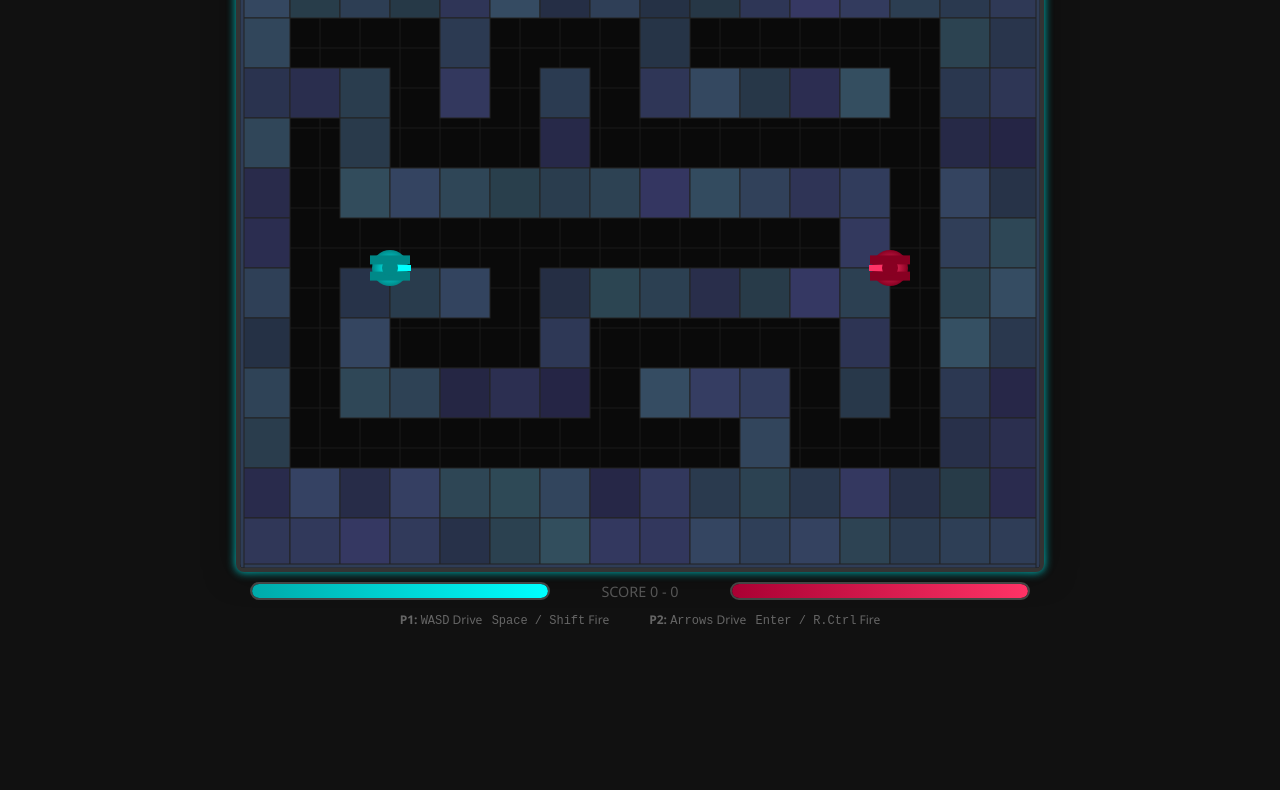
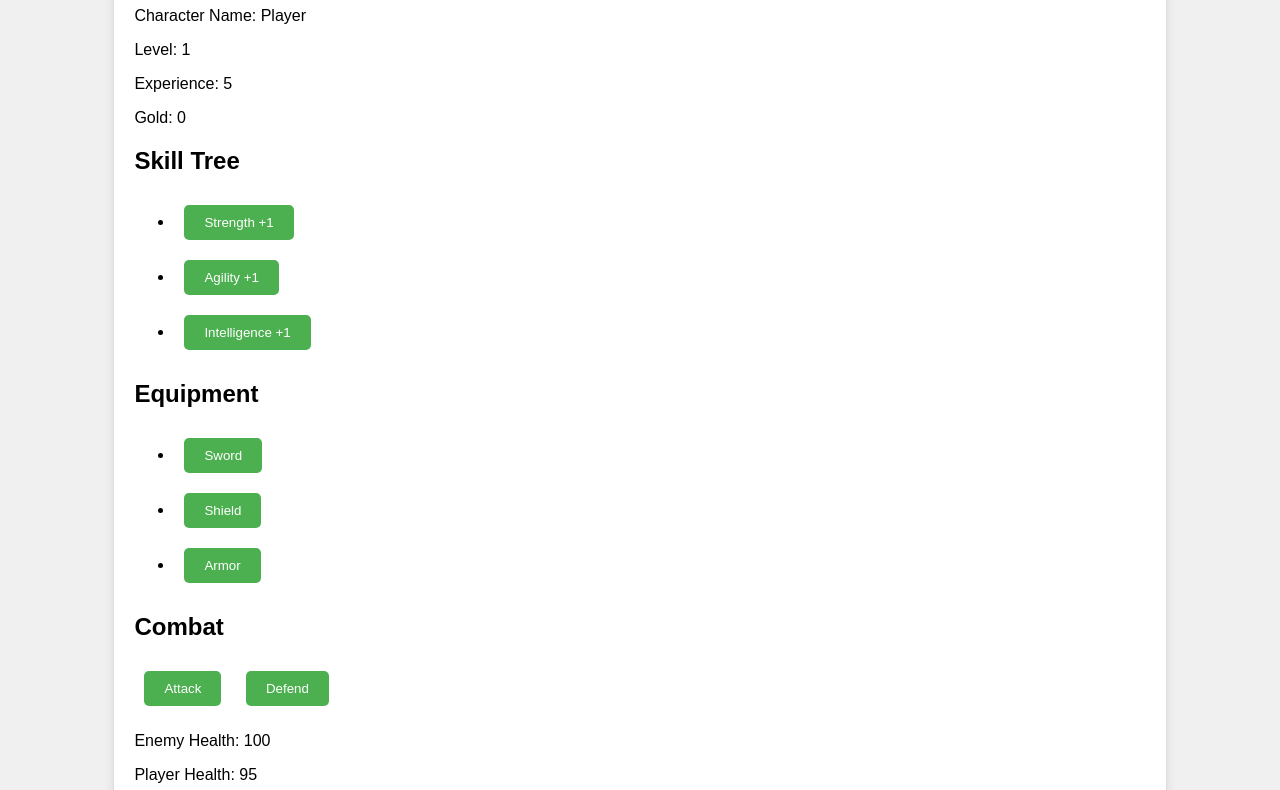
Before and after one commit to Hayplus123/random-things, a plain HTML site: page index.html in a window 1280 px wide. Shown: the part 134-924 px from the top of the page. Before the commit the page ends 800 px from the top, so only its background shows below. Drawn offline with Linux system fonts and the light colour scheme.

Commit message:
idle game?

```diff
--- a/index.html
+++ b/index.html
@@ -1,337 +1,215 @@
-html
 <!DOCTYPE html>
 <html lang="en">
 <head>
     <meta charset="UTF-8">
     <meta name="viewport" content="width=device-width, initial-scale=1.0">
-<title>Tank Duel - Auto Aim</title>
+    <title>Idle RPG</title>
     <style>
-  :root { --bg:#111; --p1:#00ffff; --p2:#ff3366; --wall:#444; --ui:#eee; }
-  * { margin:0; padding:0; box-sizing:border-box; user-select:none; }
-  body { background:var(--bg); color:var(--ui); font-family:'Segoe UI', sans-serif; display:flex; flex-direction:column; align-items:center; min-height:100vh; overflow:hidden; }
-  h1 { margin:10px 0 5px; font-size:1.5rem; letter-spacing:2px; text-shadow:0 0 10px var(--p1); }
-  .subtitle { color:#888; font-size:0.8rem; margin-bottom:10px; }
-  canvas { border:4px solid #333; border-radius:8px; box-shadow:0 0 30px rgba(0,0,0,0.5), 0 0 10px var(--p1); background:#0a0a0a; display:block; }
-  .hud { display:flex; justify-content:space-between; width:800px; margin-top:10px; padding:0 10px; font-size:0.9rem; }
-  .health-bar { width:300px; height:18px; background:#222; border:2px solid #444; border-radius:9px; overflow:hidden; position:relative; box-shadow:inset 0 0 5px #000; }
-  .health-fill { height:100%; transition:width 0.2s ease; border-radius:7px; }
-  #p1Health { background:linear-gradient(90deg, #00aaaa, #00ffff); box-shadow:0 0 10px var(--p1); }
-  #p2Health { background:linear-gradient(90deg, #aa0033, #ff3366); box-shadow:0 0 10px var(--p2); }
-  .label { position:absolute; width:100%; text-align:center; line-height:18px; font-weight:bold; text-shadow:0 0 3px #000; z-index:1; pointer-events:none; }
-  #winnerOverlay { position:fixed; top:0; left:0; width:100%; height:100%; background:rgba(0,0,0,0.9); display:none; flex-direction:column; align-items:center; justify-content:center; z-index:100; gap:20px; }
-  #winnerText { font-size:3rem; font-weight:bold; text-shadow:0 0 20px currentColor; animation:pop 0.5s cubic-bezier(0.175, 0.885, 0.32, 1.275); }
-  @keyframes pop { 0%{transform:scale(0);opacity:0} 100%{transform:scale(1);opacity:1} }
-  button { padding:15px 40px; font-size:1.2rem; background:linear-gradient(45deg, #222, #333); color:#fff; border:2px solid #555; border-radius:50px; cursor:pointer; transition:all 0.2s; font-family:inherit; letter-spacing:1px; }
-  button:hover { border-color:var(--p1); box-shadow:0 0 20px var(--p1); transform:scale(1.05); }
-  .controls-info { display:flex; gap:40px; margin-top:10px; font-size:0.75rem; color:#666; text-align:center; flex-wrap:wrap; justify-content:center; }
-  .kbd { background:#222; border:1px solid #444; padding:2px 6px; border-radius:4px; font-family:monospace; color:#aaa; }
-  .aim-indicator { color: #0f0; font-weight: bold; font-size: 0.7rem; }
+        body {
+            font-family: Arial, sans-serif;
+            background-color: #f0f0f0;
+        }
+
+        #game-container {
+            width: 80%;
+            margin: 40px auto;
+            padding: 20px;
+            background-color: #fff;
+            border: 1px solid #ddd;
+            border-radius: 10px;
+            box-shadow: 0 0 10px rgba(0, 0, 0, 0.1);
+        }
+
+        #character-info {
+            margin-bottom: 20px;
+        }
+
+        #skill-tree {
+            margin-bottom: 20px;
+        }
+
+        #equipment {
+            margin-bottom: 20px;
+        }
+
+        #combat {
+            margin-bottom: 20px;
+        }
+
+        button {
+            margin: 10px;
+            padding: 10px 20px;
+            border: none;
+            border-radius: 5px;
+            background-color: #4CAF50;
+            color: #fff;
+            cursor: pointer;
+        }
+
+        button:hover {
+            background-color: #3e8e41;
+        }
     </style>
 </head>
 <body>
-
-<h1>TANK DUEL <span class="aim-indicator">AUTO-AIM</span></h1>
-<div class="subtitle">Turrets lock automatically. Move. Dodge. Shoot.</div>
-
-<canvas id="game" width="800" height="600"></canvas>
-
-<div class="hud">
-  <div>
-    <div class="health-bar"><div id="p1Health" class="health-fill" style="width:100%"></div><span class="label">PLAYER 1</span></div>
+    <div id="game-container">
+        <h1>Idle RPG</h1>
+        <div id="character-info">
+            <p>Character Name: <span id="character-name">Player</span></p>
+            <p>Level: <span id="character-level">1</span></p>
+            <p>Experience: <span id="character-experience">0</span></p>
+            <p>Gold: <span id="character-gold">0</span></p>
         </div>
-  <div style="text-align:center; color:#555;">SCORE <span id="score">0 - 0</span></div>
-  <div style="text-align:right;">
-    <div class="health-bar"><div id="p2Health" class="health-fill" style="width:100%"></div><span class="label">PLAYER 2</span></div>
+        <div id="skill-tree">
+            <h2>Skill Tree</h2>
+            <ul>
+                <li><button id="strength-skill">Strength +1</button></li>
+                <li><button id="agility-skill">Agility +1</button></li>
+                <li><button id="intelligence-skill">Intelligence +1</button></li>
+            </ul>
+        </div>
+        <div id="equipment">
+            <h2>Equipment</h2>
+            <ul>
+                <li><button id="sword-equipment">Sword</button></li>
+                <li><button id="shield-equipment">Shield</button></li>
+                <li><button id="armor-equipment">Armor</button></li>
+            </ul>
+        </div>
+        <div id="combat">
+            <h2>Combat</h2>
+            <button id="attack-button">Attack</button>
+            <button id="defend-button">Defend</button>
+            <p>Enemy Health: <span id="enemy-health">100</span></p>
+            <p>Player Health: <span id="player-health">100</span></p>
         </div>
     </div>
+    <script>
+        let characterName = 'Player';
+        let characterLevel = 1;
+        let characterExperience = 0;
+        let characterGold = 0;
+        let strength = 1;
+        let agility = 1;
+        let intelligence = 1;
+        let sword = false;
+        let shield = false;
+        let armor = false;
+        let enemyHealth = 100;
+        let playerHealth = 100;
 
-<div class="controls-info">
-  <div><b>P1:</b> <kbd>WASD</kbd> Drive &nbsp; <kbd>Space / Shift</kbd> Fire</div>
-  <div><b>P2:</b> <kbd>Arrows</kbd> Drive &nbsp; <kbd>Enter / R.Ctrl</kbd> Fire</div>
-</div>
+        document.getElementById('character-name').innerHTML = characterName;
+        document.getElementById('character-level').innerHTML = characterLevel;
+        document.getElementById('character-experience').innerHTML = characterExperience;
+        document.getElementById('character-gold').innerHTML = characterGold;
 
-<div id="winnerOverlay">
-  <div id="winnerText">PLAYER 1 WINS</div>
-  <button onclick="resetGame()">REMATCH</button>
-</div>
+        document.getElementById('strength-skill').addEventListener('click', () => {
+            if (characterGold >= 10) {
+                characterGold -= 10;
+                strength++;
+                document.getElementById('character-gold').innerHTML = characterGold;
+            }
+        });
 
-<script>
-/* ==================== GAME CONSTANTS ==================== */
-const CVS = document.getElementById('game');
-const CTX = CVS.getContext('2d');
-const W = CVS.width, H = CVS.height;
-const FRICTION = 0.96;
-const ACCEL = 0.35;
-const BULLET_SPEED = 14;
-const BULLET_COOLDOWN = 350; // ms
-const TANK_RADIUS = 18;
-const TURRET_LEN = 24;
-const MAX_HEALTH = 100;
-const DAMAGE = 15;
-const KNOCKBACK = 6;
+        document.getElementById('agility-skill').addEventListener('click', () => {
+            if (characterGold >= 10) {
+                characterGold -= 10;
+                agility++;
+                document.getElementById('character-gold').innerHTML = characterGold;
+            }
+        });
 
-/* ==================== STATE ==================== */
-let p1, p2, bullets, walls, keys, scores, gameRunning, lastTime;
+        document.getElementById('intelligence-skill').addEventListener('click', () => {
+            if (characterGold >= 10) {
+                characterGold -= 10;
+                intelligence++;
+                document.getElementById('character-gold').innerHTML = characterGold;
+            }
+        });
 
-/* ==================== INIT ==================== */
-function resetGame() {
-  document.getElementById('winnerOverlay').style.display = 'none';
+        document.getElementById('sword-equipment').addEventListener('click', () => {
+            if (characterGold >= 50) {
+                characterGold -= 50;
+                sword = true;
+                document.getElementById('character-gold').innerHTML = characterGold;
+            }
+        });
 
-  p1 = createTank(150, H/2, 0, '#00ffff', '#008888');
-  p2 = createTank(W-150, H/2, Math.PI, '#ff3366', '#880022');
+        document.getElementById('shield-equipment').addEventListener('click', () => {
+            if (characterGold >= 50) {
+                characterGold -= 50;
+                shield = true;
+                document.getElementById('character-gold').innerHTML = characterGold;
+            }
+        });
 
-  bullets = [];
-  keys = {};
-  gameRunning = true;
-  lastTime = performance.now();
+        document.getElementById('armor-equipment').addEventListener('click', () => {
+            if (characterGold >= 50) {
+                characterGold -= 50;
+                armor = true;
+                document.getElementById('character-gold').innerHTML = characterGold;
+            }
+        });
 
-  walls = generateMaze();
+        document.getElementById('attack-button').addEventListener('click', () => {
+            let damage = strength * 2;
+            if (sword) {
+                damage *= 1.5;
+            }
+            enemyHealth -= damage;
+            document.getElementById('enemy-health').innerHTML = enemyHealth;
+            if (enemyHealth <= 0) {
+                characterExperience += 100;
+                characterGold += 50;
+                document.getElementById('character-experience').innerHTML = characterExperience;
+                document.getElementById('character-gold').innerHTML = characterGold;
+                enemyHealth = 100;
+                document.getElementById('enemy-health').innerHTML = enemyHealth;
+            }
+        });
 
-  requestAnimationFrame(loop);
+        document.getElementById('defend-button').addEventListener('click', () => {
+            let defense = agility * 2;
+            if (shield) {
+                defense *= 1.5;
             }
+            playerHealth += defense;
+            document.getElementById('player-health').innerHTML = playerHealth;
+            if (playerHealth > 100) {
+                playerHealth = 100;
+                document.getElementById('player-health').innerHTML = playerHealth;
+            }
+        });
 
-function createTank(x, y, angle, color, darkColor) {
-  return {
-    x, y, vx:0, vy:0, angle, turretAngle: angle,
-    color, darkColor,
-    health: MAX_HEALTH,
-    cooldown: 0,
-    radius: TANK_RADIUS
-  };
+        setInterval(() => {
+            characterExperience += 1;
+            document.getElementById('character-experience').innerHTML = characterExperience;
+            if (characterExperience >= 100) {
+                characterLevel++;
+                characterExperience = 0;
+                document.getElementById('character-level').innerHTML = characterLevel;
+                document.getElementById('character-experience').innerHTML = characterExperience;
             }
+        }, 1000);
 
-/* ==================== MAZE GENERATION ==================== */
-function generateMaze() {
-  const w = [];
-  const cols = 16, rows = 12;
-  const cw = W/cols, ch = H/rows;
-  const grid = Array.from({length:rows},()=>Array(cols).fill(1));
+        setInterval(() => {
+            enemyHealth += 1;
+            document.getElementById('enemy-health').innerHTML = enemyHealth;
+            if (enemyHealth > 100) {
+                enemyHealth = 100;
+                document.getElementById('enemy-health').innerHTML = enemyHealth;
+            }
+        }, 1000);
 
-  function carve(r,c) {
-    grid[r][c]=0;
-    const dirs=[[0,1],[1,0],[0,-1],[-1,0]].sort(()=>Math.random()-0.5);
-    for(const [dr,dc] of dirs){
-      const nr=r+dr*2, nc=c+dc*2;
-      if(nr>0&&nr<rows-1&&nc>0&&nc<cols-1&&grid[nr][nc]){
-        grid[r+dr][c+dc]=0; carve(nr,nc);
+        setInterval(() => {
+            playerHealth -= 1;
+            document.getElementById('player-health').innerHTML = playerHealth;
+            if (playerHealth <= 0) {
+                playerHealth = 0;
+                document.getElementById('player-health').innerHTML = playerHealth;
+                alert('Game Over!');
             }
-    }
-  }
-  carve(1,1);
-
-  for(let r=0;r<rows;r++) for(let c=0;c<cols;c++) if(grid[r][c])
-    w.push({x:c*cw, y:r*ch, w:cw, h:ch, color:`hsl(${200+Math.random()*40}, 30%, ${20+Math.random()*10}%)`});
-
-  w.push({x:0,y:0,w:W,h:4},{x:0,y:H-4,w:W,h:4},{x:0,y:0,w:4,h:H},{x:W-4,y:0,w:4,h:H});
-  return w;
-}
-
-/* ==================== INPUT ==================== */
-window.addEventListener('keydown', e=>{ keys[e.code]=true; if(['Space','ShiftLeft','ShiftRight','Enter','ControlRight'].includes(e.code)) e.preventDefault(); });
-window.addEventListener('keyup', e=> keys[e.code]=false);
-// Prevent context menu on right click (P2 shoot)
-window.addEventListener('contextmenu', e=>e.preventDefault());
-
-/* ==================== MAIN LOOP ==================== */
-function loop(ts) {
-  if(!gameRunning) return;
-  const dt = ts - lastTime; lastTime = ts;
-  update(dt);
-  draw();
-  requestAnimationFrame(loop);
-}
-
-/* ==================== UPDATE ==================== */
-function update(dt) {
-  // --- P1 Input (WASD) ---
-  let ax=0, ay=0;
-  if(keys['KeyW']) ay-=1;
-  if(keys['KeyS']) ay+=1;
-  if(keys['KeyA']) ax-=1;
-  if(keys['KeyD']) ax+=1;
-  moveTank(p1, ax, ay, dt);
-
-  // AUTO AIM at P2
-  p1.turretAngle = Math.atan2(p2.y - p1.y, p2.x - p1.x);
-
-  // Shoot (Space or Shift)
-  if((keys['Space'] || keys['ShiftLeft'] || keys['ShiftRight']) && p1.cooldown <= 0) {
-    shoot(p1); p1.cooldown = BULLET_COOLDOWN;
-  }
-  p1.cooldown -= dt;
-
-  // --- P2 Input (Arrows) ---
-  ax=0; ay=0;
-  if(keys['ArrowUp']) ay-=1;
-  if(keys['ArrowDown']) ay+=1;
-  if(keys['ArrowLeft']) ax-=1;
-  if(keys['ArrowRight']) ax+=1;
-  moveTank(p2, ax, ay, dt);
-
-  // AUTO AIM at P1
-  p2.turretAngle = Math.atan2(p1.y - p2.y, p1.x - p2.x);
-
-  // Shoot (Enter or Right Ctrl)
-  if((keys['Enter'] || keys['ControlRight']) && p2.cooldown <= 0) {
-    shoot(p2); p2.cooldown = BULLET_COOLDOWN;
-  }
-  p2.cooldown -= dt;
-
-  // --- Bullets ---
-  for(let i=bullets.length-1;i>=0;i--) {
-    const b=bullets[i];
-    b.x += b.vx * (dt/16); b.y += b.vy * (dt/16); b.life -= dt;
-
-    // Wall collision
-    let hitWall=false;
-    for(const wall of walls) if(rectCircleCollide(wall, b)) { hitWall=true; break; }
-    if(hitWall || b.life<=0 || b.x<0||b.x>W||b.y<0||b.y>H) { bullets.splice(i,1); continue; }
-
-    // Tank collision
-    const target = b.owner===p1 ? p2 : p1;
-    if(circleCollide(b, target)) {
-      target.health -= DAMAGE;
-      const ang = Math.atan2(target.y - b.y, target.x - b.x);
-      target.vx += Math.cos(ang) * KNOCKBACK;
-      target.vy += Math.sin(ang) * KNOCKBACK;
-      bullets.splice(i,1);
-      updateHUD();
-      if(target.health <= 0) endGame(b.owner);
-    }
-  }
-}
-
-function moveTank(t, ax, ay, dt) {
-  if(ax!==0 || ay!==0) {
-    const mag = Math.hypot(ax,ay);
-    t.vx += (ax/mag) * ACCEL * (dt/16);
-    t.vy += (ay/mag) * ACCEL * (dt/16);
-  }
-  t.vx *= FRICTION; t.vy *= FRICTION;
-  t.x += t.vx * (dt/16); t.y += t.vy * (dt/16);
-
-  // Wall Collision Response (Slide)
-  for(const wall of walls) resolveWallCollision(t, wall);
-  // Screen Bounds
-  t.x = Math.max(t.radius, Math.min(W-t.radius, t.x));
-  t.y = Math.max(t.radius, Math.min(H-t.radius, t.y));
-}
-
-function shoot(tank) {
-  bullets.push({
-    x: tank.x + Math.cos(tank.turretAngle) * (TANK_RADIUS+2),
-    y: tank.y + Math.sin(tank.turretAngle) * (TANK_RADIUS+2),
-    vx: Math.cos(tank.turretAngle) * BULLET_SPEED,
-    vy: Math.sin(tank.turretAngle) * BULLET_SPEED,
-    radius: 4, life: 2000, owner: tank, color: tank.color
-  });
-}
-
-/* ==================== COLLISION HELPERS ==================== */
-function circleCollide(a,b){ return Math.hypot(a.x-b.x, a.y-b.y) < a.radius+b.radius; }
-function rectCircleCollide(r, c) {
-  const nx = Math.max(r.x, Math.min(c.x, r.x+r.w));
-  const ny = Math.max(r.y, Math.min(c.y, r.y+r.h));
-  return Math.hypot(c.x-nx, c.y-ny) < c.radius;
-}
-function resolveWallCollision(t, w) {
-  const cx = Math.max(w.x, Math.min(t.x, w.x+w.w));
-  const cy = Math.max(w.y, Math.min(t.y, w.y+w.h));
-  const dx = t.x - cx; const dy = t.y - cy;
-  const dist = Math.hypot(dx, dy);
-  if(dist < t.radius && dist > 0.01) {
-    const overlap = t.radius - dist;
-    t.x += (dx/dist) * overlap;
-    t.y += (dy/dist) * overlap;
-    const nx = dx/dist, ny = dy/dist;
-    const dot = t.vx*nx + t.vy*ny;
-    if(dot < 0) { t.vx -= dot*nx; t.vy -= dot*ny; }
-  }
-}
-
-/* ==================== DRAW ==================== */
-function draw() {
-  CTX.clearRect(0,0,W,H);
-
-  // Grid bg
-  CTX.strokeStyle='#1a1a1a'; CTX.lineWidth=1;
-  for(let i=0;i<W;i+=40){ CTX.beginPath(); CTX.moveTo(i,0); CTX.lineTo(i,H); CTX.stroke(); }
-  for(let i=0;i<H;i+=40){ CTX.beginPath(); CTX.moveTo(0,i); CTX.lineTo(W,i); CTX.stroke(); }
-
-  // Walls
-  for(const w of walls) {
-    CTX.fillStyle = w.color;
-    CTX.fillRect(w.x, w.y, w.w, w.h);
-    CTX.strokeStyle = '#222'; CTX.strokeRect(w.x, w.y, w.w, w.h);
-  }
-
-  // Bullets
-  for(const b of bullets) {
-    CTX.fillStyle = b.color;
-    CTX.shadowColor = b.color; CTX.shadowBlur = 10;
-    CTX.beginPath(); CTX.arc(b.x, b.y, b.radius, 0, Math.PI*2); CTX.fill();
-    CTX.shadowBlur = 0;
-  }
-
-  // Tanks
-  drawTank(p1); drawTank(p2);
-}
-
-function drawTank(t) {
-  CTX.save(); CTX.translate(t.x, t.y);
-
-  // Body (rotates with movement direction for visual feedback)
-  // We smooth the body rotation to face velocity direction, or default to turret angle if stopped
-  let bodyAngle = t.angle;
-  if(Math.hypot(t.vx, t.vy) > 0.1) bodyAngle = Math.atan2(t.vy, t.vx);
-  CTX.rotate(bodyAngle);
-
-  const grad = CTX.createRadialGradient(0,0,0, 0,0,t.radius);
-  grad.addColorStop(0, t.color); grad.addColorStop(1, t.darkColor);
-  CTX.fillStyle = grad;
-  CTX.beginPath(); CTX.arc(0,0,t.radius,0,Math.PI*2); CTX.fill();
-  // Treads
-  CTX.fillStyle = t.darkColor;
-  CTX.fillRect(-t.radius-2, -t.radius*0.7, t.radius*2+4, t.radius*0.5);
-  CTX.fillRect(-t.radius-2, t.radius*0.2, t.radius*2+4, t.radius*0.5);
-
-  CTX.restore();
-
-  // Turret (Draw on top, rotates independently to target)
-  CTX.save(); CTX.translate(t.x, t.y); CTX.rotate(t.turretAngle);
-  CTX.fillStyle = t.color;
-  CTX.fillRect(-3, -3, TURRET_LEN, 6);
-  CTX.fillStyle = t.darkColor;
-  CTX.beginPath(); CTX.arc(0,0,8,0,Math.PI*2); CTX.fill(); // Base
-  CTX.restore();
-
-  // Visual "Lock On" Line (Optional: faint line to target)
-  // CTX.strokeStyle = t.color + '44'; CTX.setLineDash([5,5]);
-  // CTX.beginPath(); CTX.moveTo(t.x, t.y);
-  // CTX.lineTo(t === p1 ? p2.x : p1.x, t === p1 ? p2.y : p1.y); CTX.stroke();
-  // CTX.setLineDash([]);
-}
-
-/* ==================== UI / GAME FLOW ==================== */
-function updateHUD() {
-  document.getElementById('p1Health').style.width = Math.max(0, p1.health) + '%';
-  document.getElementById('p2Health').style.width = Math.max(0, p2.health) + '%';
-}
-
-function endGame(winner) {
-  gameRunning = false;
-  const isP1 = winner === p1;
-  if(isP1) scores.p1++; else scores.p2++;
-
-  document.getElementById('winnerText').textContent = isP1 ? 'PLAYER 1 WINS' : 'PLAYER 2 WINS';
-  document.getElementById('winnerText').style.color = isP1 ? '#00ffff' : '#ff3366';
-  document.getElementById('score').textContent = `${scores.p1} - ${scores.p2}`;
-  document.getElementById('winnerOverlay').style.display = 'flex';
-}
-
-/* ==================== START ==================== */
-scores = {p1:0, p2:0};
-resetGame();
+        }, 1000);
     </script>
 </body>
 </html>
```
Lines whose indentation alone changed are shown as unchanged.
